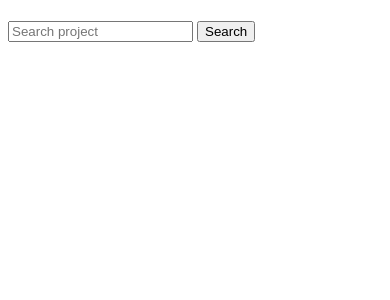
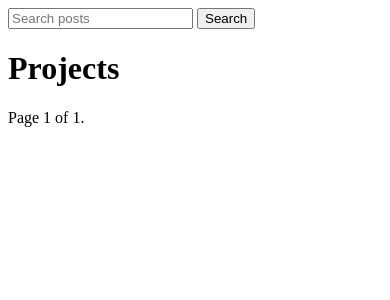
Before and after one commit to aryankeshri/botree, a Django app: page /project/ in a window 390 px wide. Shown: the top 300 px of the page. Run offline with Django 3.2, Linux system fonts and the light colour scheme; data that the repository does not hold is empty.

Commit message:
change in views and template

```diff
--- a/botree/urls.py
+++ b/botree/urls.py
@@ -18,7 +18,7 @@ from django.conf.urls import url
 from django.contrib import admin
 from django.conf import settings
 from django.conf.urls.static import static
-from projects.views import list_project, list_document, add_project, add_document, home
+from projects.views import list_project, list_document, add_project, add_document, home, project_detail
 
 urlpatterns = [
     url(r'^admin/', admin.site.urls),
@@ -27,6 +27,7 @@ urlpatterns = [
     url(r'^document/$', list_document, name='list_document'),
     url(r'^add/project/$', add_project, name='add_project'),
     url(r'^add/document/$', add_document, name='add_document'),
+    url(r'^project/(?P<slug>[\w-]+)/$', project_detail, name='project_detail'),
 ]
 
 
--- a/projects/admin.py
+++ b/projects/admin.py
@@ -14,7 +14,7 @@ class ProjectAdmin(admin.ModelAdmin):
 
 
 class DocumentAdmin(admin.ModelAdmin):
-    list_display = ['name_of_document']
+    list_display = ['name_of_document', 'file', 'created', 'modified']
     search_fields = ['name_of_document']
 
     class Meta:
--- a/projects/models.py
+++ b/projects/models.py
@@ -11,7 +11,8 @@ class Project(models.Model):
         return self.name_of_project
 
     def get_absolute_url(self):
-        return reverse("projects:detail", kwargs={"slug": self.slug})
+        return reverse("project_detail", kwargs={"slug": self.slug})
+
 
 
 def create_slug(instance, new_slug=None):
@@ -27,7 +28,7 @@ def create_slug(instance, new_slug=None):
 
 
 class Document(models.Model):
-    name_of_document = models.CharField(verbose_name='Name of Document', max_length=100, blank=False)
+    name_of_document = models.CharField(verbose_name='Name', max_length=100, blank=False, unique=True)
     file = models.FileField(upload_to='pdf')
     project = models.ManyToManyField(Project)
     created = models.DateTimeField('created', auto_now_add=True)
--- a/projects/views.py
+++ b/projects/views.py
@@ -1,6 +1,7 @@
 from django.http import HttpResponse, HttpResponseRedirect, Http404
 from django.shortcuts import render, get_object_or_404, redirect
 from django.core.paginator import Paginator, EmptyPage, PageNotAnInteger
+from django.db.models import Q
 from .forms import AddProjectForm, AddDocumentForm
 from .models import Project, Document
 
@@ -9,25 +10,38 @@ def home(request):
     return render(request, 'base.html')
 
 def list_project(request):
-    projects_list = Project.objects.all()
-    paginator = Paginator(projects_list, 10)
-    page = request.GET.get('page')
+    projects = Project.objects.all()
+    query = request.GET.get("q")
+    if query:
+        projects = projects.filter(
+            Q(name_of_project__icontains=query)
+        ).distinct()
+    paginator = Paginator(projects, 2)
+    page_request_var = "page"
+    page = request.GET.get(page_request_var)
     try:
-        projects = paginator.page(page)
+        queryset = paginator.page(page)
     except PageNotAnInteger:
         # If page is not an integer, deliver first page.
-        projects = paginator.page(1)
+        queryset = paginator.page(1)
     except EmptyPage:
         # If page is out of range (e.g. 9999), deliver last page of results.
-        projects = paginator.page(paginator.num_pages)
-    return render(request, 'project_list.html', {'projects': projects})
+        queryset = paginator.page(paginator.num_pages)
+
+    context = {
+        "object_list": queryset,
+        "title": "List",
+        "page_request_var": page_request_var,
+        'projects': projects
+    }
+    return render(request, 'project_list.html', context)
 
 def list_document(request):
     documents = Document.objects.all()
     return render(request, 'document_list.html', {'documents': documents})
 
-def project_detail(request, project):
-    project = get_object_or_404(Project, slug=project)
+def project_detail(request, slug=None):
+    project = get_object_or_404(Project, slug=slug)
     return render(request, "project_detail.html", {"project": project})
 
 def add_project(request):
@@ -50,7 +64,7 @@ def add_document(request):
             return HttpResponse('<h1>Add new Document</h1>')
     else:
         form = AddDocumentForm()
-    # context = {
-    #     form: AddDocumentForm
-    # }
-    return render(request, 'add_document.html', {'form': form})
+    context = {
+        'form': form
+    }
+    return render(request, 'add_document.html', context)
--- a/templates/project_list.html
+++ b/templates/project_list.html
@@ -2,15 +2,14 @@
 <html lang="en">
 <head>
     <meta charset="UTF-8">
-    <title>Title</title>
+    <title>List of Projects</title>
 </head>
 <body>
-<div class='col-sm-6 col-sm-offset-3'>
-    <h1>{{ name_of_project }}</h1>
+<div>
 <form method='GET' action='' class='row'>
         <div class='col-sm-6'>
             <div class='input-group'>
-                <input class='form-control' type='text' name='q' placeholder='Search project' value='{{ request.GET.q }}'/>
+                <input class='form-control' type='text' name='q' placeholder='Search posts' value='{{ request.GET.q }}'/>
                 <span class='input-group-btn'>
                     <!-- <input class='btn btn-default' type='submit' value='Search' /> -->
                     <button class='btn btn-default' type='submit'>Search <i class="fa fa-search"></i></button>
@@ -18,17 +17,30 @@
             </div>
         </div>
 </form>
-{% for obj in object_list %}
-<div class="row">
-  <div class="col-sm-12">
-   <div class="caption post-detail-item">
-        <h3><a href='{{ obj.get_absolute_url }}'>{{ obj.name_of_project }}</a></h3>
-        <p><a href="{{ obj.get_absolute_url }}" class="btn btn-primary" role="button">View</a></p>
-   </div>
-  </div>
-<hr/>
+    <h1>Projects</h1>
+    <ul>
+
+    {% for obj in projects %}
+        <li><h2>
+            <a href="{{ obj.get_absolute_url }}">{{ obj.name_of_project }}</a>
+        </h2></li>
+    {% endfor %}
+    </ul>
+<div class="pagination">
+    <span class="step-links">
+        {% if object_list.has_previous %}
+            <a href="?{{ page_request_var }}={{ object_list.previous_page_number }}{% if request.GET.q %}&q={{ request.GET.q }}{% endif %}">previous</a>
+        {% endif %}
+
+        <span class="current">
+            Page {{ object_list.number }} of {{ object_list.paginator.num_pages }}.
+        </span>
+
+        {% if object_list.has_next %}
+            <a href="?{{ page_request_var }}={{ object_list.next_page_number }}{% if request.GET.q %}&q={{ request.GET.q }}{% endif %}">next</a>
+        {% endif %}
+    </span>
 </div>
-{% endfor %}
-
+    </div>
 </body>
 </html>
```
Also changed, not shown: templates/document_list.html (+6 -1 lines), templates/project_detail.html (+10 -1 lines), 2 other files.
